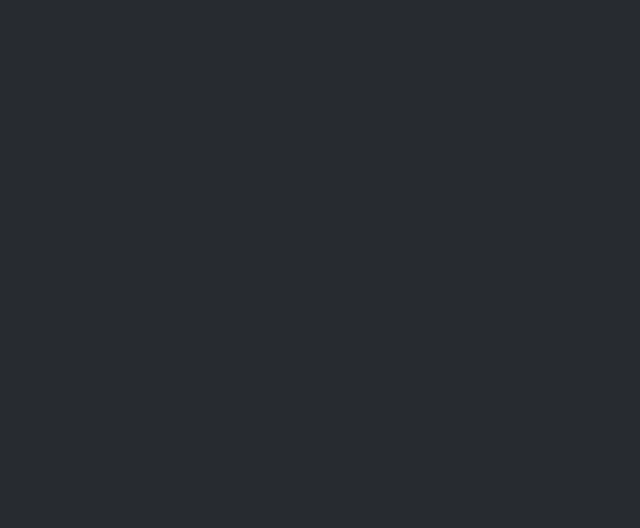
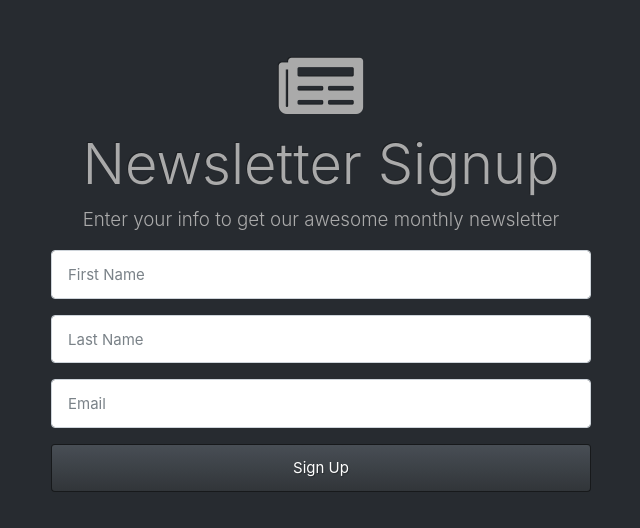
Before and after one commit to Tduncan14/EmailSignup, a website: page public/index.html in a window 1280 px wide. Shown: the whole page, without its empty margins (319-959 px from the left). Drawn offline with nearby package versions, Linux system fonts and the light colour scheme.

Commit message:
keep moving forward

```diff
--- a/public/index.html
+++ b/public/index.html
@@ -10,6 +10,49 @@
 
 </head>
 <body>
+        <div class="container">
+                <section class="row mt-5 text-center">
+                  <div class="col-md-6 m-auto">
+                    <h1><i class="fas fa-newspaper fa-2x"></i></h1>
+                    <h1 class="display-4">Newsletter Signup</h1>
+                    <p class="lead">
+                      Enter your info to get our awesome monthly newsletter
+                    </p>
+                    <form action="/signup" method="POST">
+                      <div class="form-group">
+                        <input
+                          type="text"
+                          name="firstName"
+                          id="first-name"
+                          class="form-control"
+                          placeholder="First Name"
+                        />
+                      </div>
+                      <div class="form-group">
+                        <input
+                          type="text"
+                          name="lastName"
+                          id="last-name"
+                          class="form-control"
+                          placeholder="Last Name"
+                        />
+                      </div>
+                      <div class="form-group">
+                        <input
+                          type="email"
+                          name="email"
+                          id="email"
+                          class="form-control"
+                          placeholder="Email"
+                        />
+                      </div>
+                      <button type="submit" class="btn btn-primary btn-block">
+                        Sign Up
+                      </button>
+                    </form>
+                  </div>
+                </section>
+              </div>
 
 </body>
 </html>
```
Also changed, not shown: app.js (+10 -0 lines).
